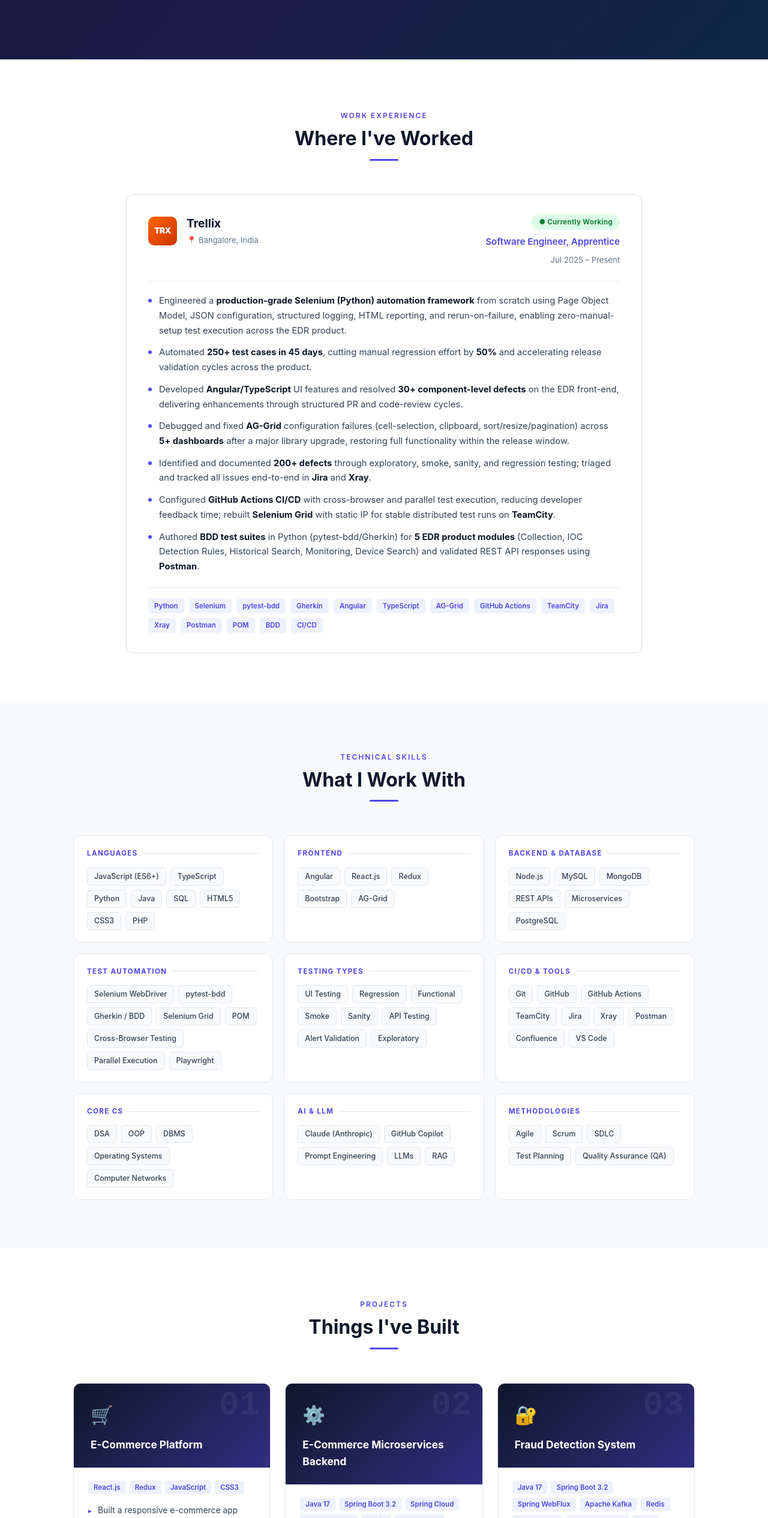
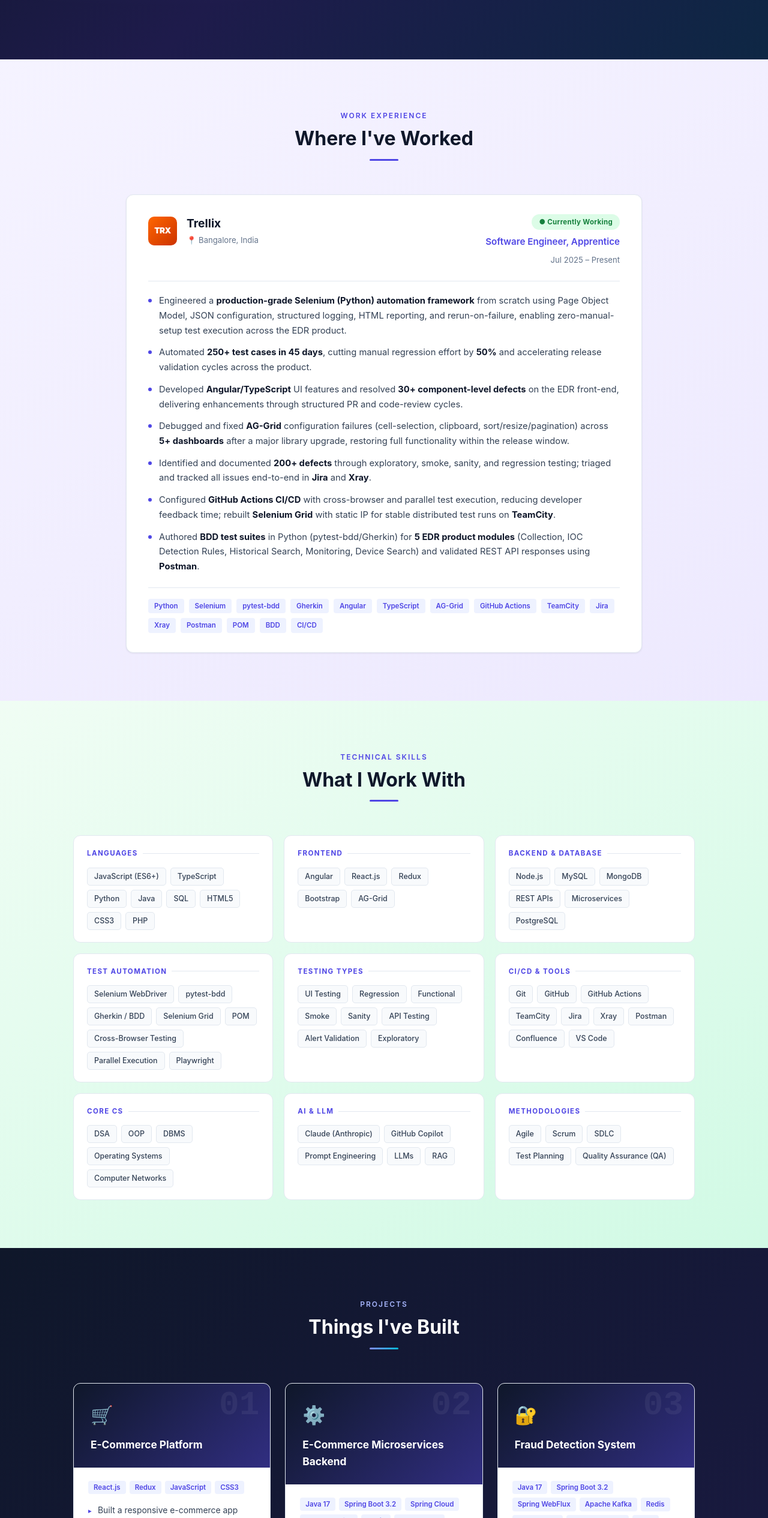
Before and after one commit to Nagarani-22/portfolio, a React (Vite) app: page / in a window 1280 px wide. Shown: the part 1476-4006 px from the top of the page at 60% size. Built offline with nearby package versions, Linux system fonts and the light colour scheme.

Commit message:
Unique gradient backgrounds for every section - no white pages

```diff
--- a/src/index.css
+++ b/src/index.css
@@ -40,6 +40,43 @@
 .container { max-width: var(--max-w); margin: 0 auto; padding: 0 2rem; }
 .section { padding: 80px 0; }
 .section-alt { background: var(--bg-alt); }
+
+/* ─── Per-section backgrounds ─────────────────────────────────── */
+#experience {
+  background: linear-gradient(150deg, #f5f3ff 0%, #ede9fe 100%);
+}
+#skills {
+  background: linear-gradient(150deg, #f0fdf4 0%, #d1fae5 100%);
+}
+#projects {
+  background: linear-gradient(135deg, #0f172a 0%, #1e1b4b 100%);
+}
+#projects .section-label { color: #a5b4fc; }
+#projects .section-title { color: #fff; }
+#projects .section-divider { background: linear-gradient(90deg, #818cf8, #06b6d4); }
+#education {
+  background: linear-gradient(150deg, #eff6ff 0%, #dbeafe 100%);
+}
+#certifications {
+  background: linear-gradient(150deg, #faf5ff 0%, #ede9fe 100%);
+}
+#contact {
+  background: linear-gradient(135deg, #1e1b4b 0%, #0e2744 100%);
+}
+#contact .section-label { color: #a5b4fc; }
+#contact .section-title { color: #fff; }
+#contact .section-divider { background: linear-gradient(90deg, #818cf8, #06b6d4); }
+#contact .contact-intro { color: rgba(255,255,255,0.6); }
+#contact .contact-link-card {
+  background: rgba(255,255,255,0.07);
+  border-color: rgba(255,255,255,0.12);
+  color: rgba(255,255,255,0.85);
+}
+#contact .contact-link-card:hover {
+  border-color: #818cf8;
+  background: rgba(129,140,248,0.15);
+  color: #a5b4fc;
+}
 
 /* ─── Section headings ────────────────────────────────────────── */
 .section-header { text-align: center; margin-bottom: 56px; }
```
